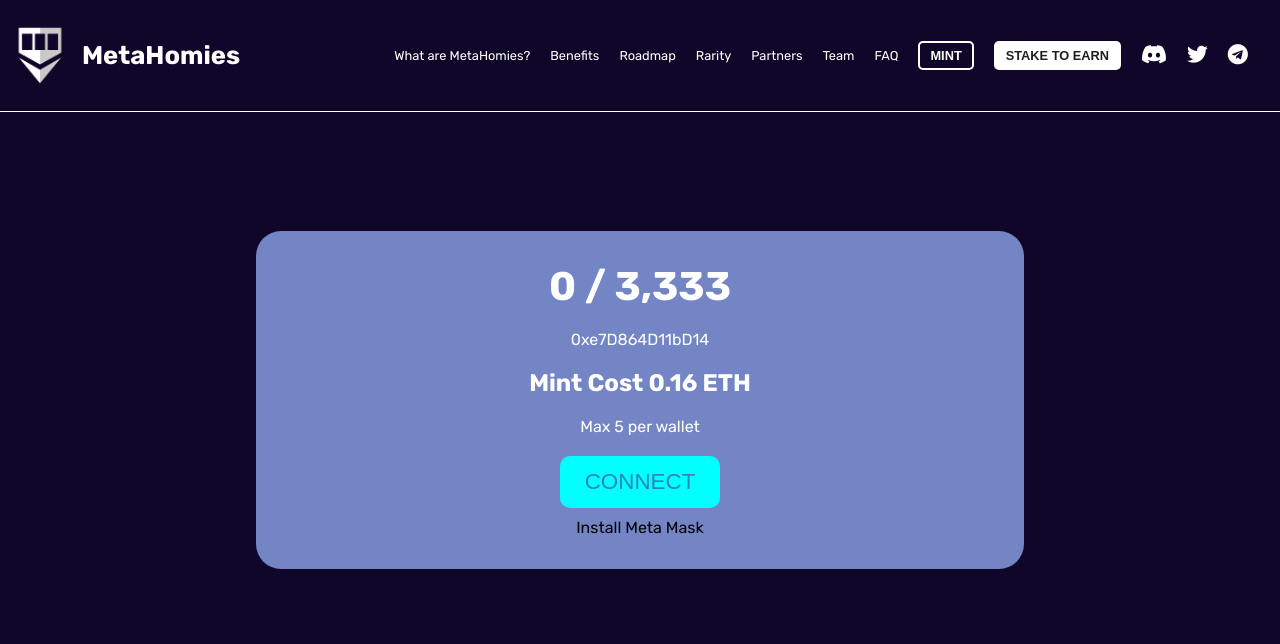
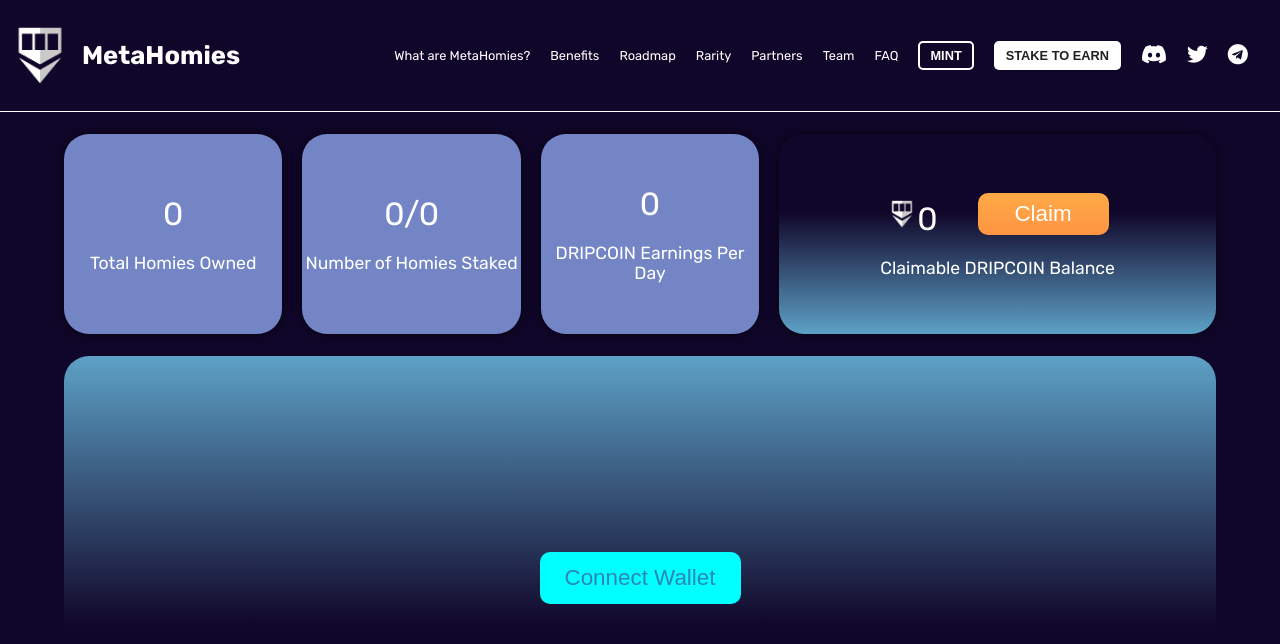
Before and after one commit to sikander-afzaal/stolie-nft, a React (Create React App) app: page /stacking in a window 1280 px wide. Shown: the top 644 px of the page. Built offline with nearby package versions, Linux system fonts and the light colour scheme.

Commit message:
first commit7

```diff
--- a/src/App.js
+++ b/src/App.js
@@ -11,8 +11,8 @@
         <Header />
         <Routes>
           <Route exact path="/" element={<Home />}></Route>
-          <Route path="/mint-page" element={<Connect />}></Route>
-          <Route path="/stacking" element={<MetaBox />}></Route>
+          <Route path="/stacking" element={<Connect />}></Route>
+          <Route path="/mint-page" element={<MetaBox />}></Route>
         </Routes>
       </Router>
     </div>
--- a/src/Pages/Connection/Connect/Connect.css
+++ b/src/Pages/Connection/Connect/Connect.css
@@ -75,8 +75,9 @@
     rgba(93, 161, 198, 1) 100%
   );
   flex: 0.9;
-  display: grid;
-  place-items: center;
+  display: flex;
+  justify-content: center;
+  align-items: center;
   border-radius: 25px;
 }
 .wallet {
```
